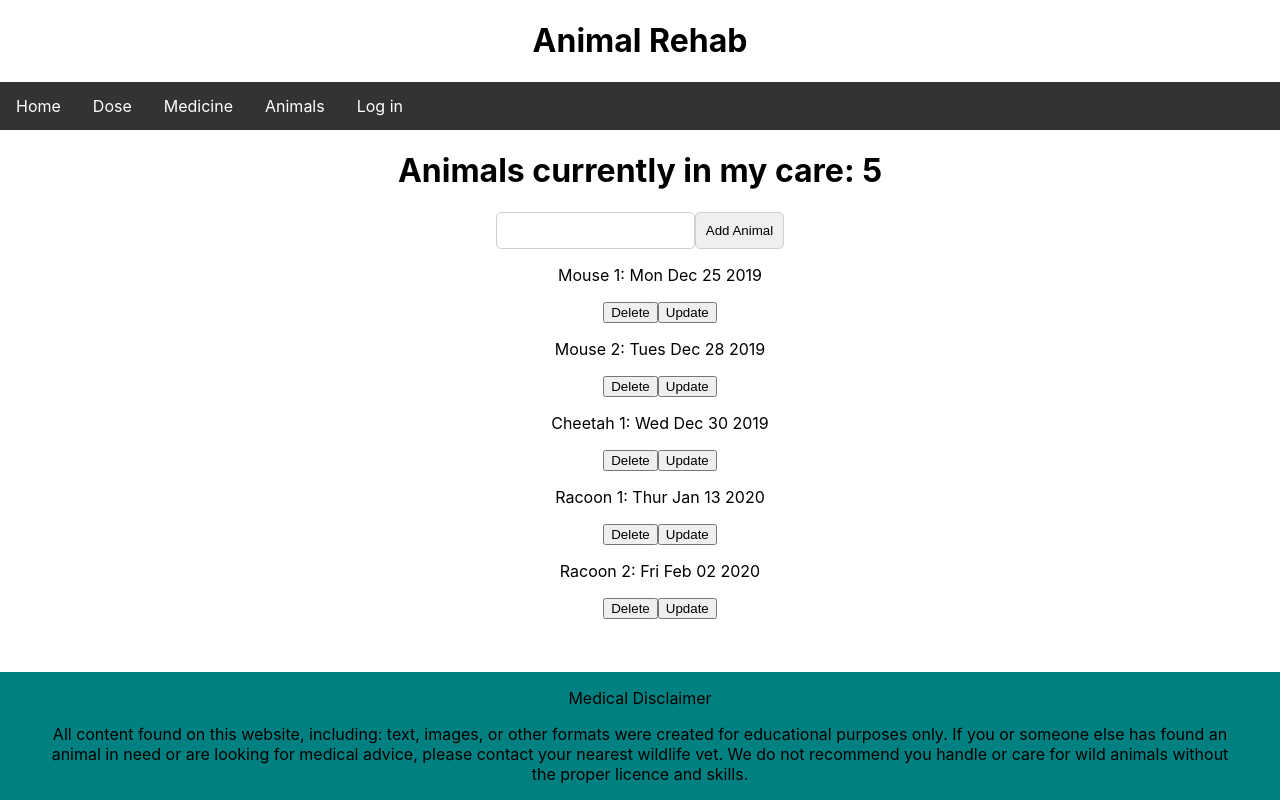
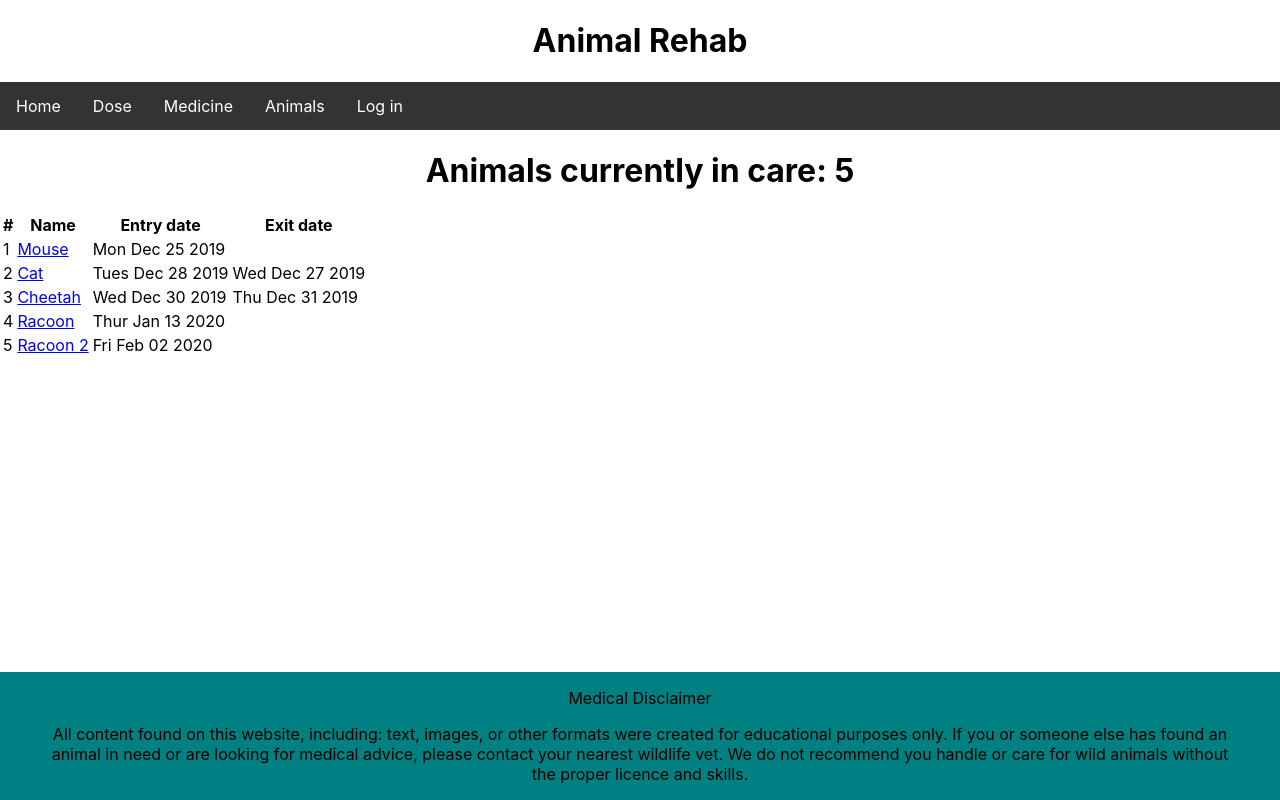
Before and after one commit to Rayxclockwork/AnimalRehab, a React (Create React App) app in the folder animal-rehab/: page /animals in a window 1280 px wide. Built offline with nearby package versions, Linux system fonts and the light colour scheme.

Commit message:
Animals in-care renders with test data

```diff
--- a/animal-rehab/public/data/animals.json
+++ b/animal-rehab/public/data/animals.json
@@ -1,7 +1,32 @@
 [
-	{"name": "Mouse 1", "id": 1, "date": "Mon Dec 25 2019"},
-	{"name": "Mouse 2", "id": 2, "date": "Tues Dec 28 2019"},
-	{"name": "Cheetah 1", "id": 3, "date": "Wed Dec 30 2019"},
-	{"name": "Racoon 1", "id": 4, "date": "Thur Jan 13 2020"},
-	{"name": "Racoon 2", "id": 5, "date": "Fri Feb 02 2020"}
+	{
+		"id": 1,
+		"name": "Mouse",
+		"entryAt": "Mon Dec 25 2019",
+		"exitAt": ""
+	},
+	{
+		"id": 2,
+		"name": "Cat",
+		"entryAt": "Tues Dec 28 2019",
+		"exitAt": "Wed Dec 27 2019"
+	},
+	{
+		"id": 3,
+		"name": "Cheetah",
+		"entryAt": "Wed Dec 30 2019",
+		"exitAt": "Thu Dec 31 2019"
+	},
+	{
+		"id": 4,
+		"name": "Racoon",
+		"entryAt": "Thur Jan 13 2020",
+		"exitAt": ""
+	},
+	{
+		"id": 5,
+		"name": "Racoon 2",
+		"entryAt": "Fri Feb 02 2020",
+		"exitAt": ""
+	}
 ]
--- a/animal-rehab/src/components/AnimalInCare/AnimalInCare.js
+++ b/animal-rehab/src/components/AnimalInCare/AnimalInCare.js
@@ -4,20 +4,20 @@ class AnimalInCare extends React.Component {
 
     constructor(props) {
         super(props);
-        this.state = {
-            updating: false,
-            updateInput: '',
-        };
+        // this.state = {
+        //     updating: false,
+        //     updateInput: '',
+        // };
     }
 
-    handleUpdateInput = (e) => {
-        this.setState({updateInput: e.target.value})
-    }
+    // handleUpdateInput = (e) => {
+    //     this.setState({updateInput: e.target.value})
+    // }
 
-    handleSubmit = () => {
-        this.props.updateAnimal(this.state.updateInput);
-        this.setState({updateInput: '', updating: false});
-    }
+    // handleSubmit = () => {
+    //     this.props.updateAnimal(this.state.updateInput);
+    //     this.setState({updateInput: '', updating: false});
+    // }
 
     render() {
         let { updating, updateInput } = this.state;
--- a/animal-rehab/src/components/Animals/Animals.js
+++ b/animal-rehab/src/components/Animals/Animals.js
@@ -1,109 +1,56 @@
 import React from "react";
 import axios from 'axios';
-import uuid from "uuid";
-import AnimalInCare from "../AnimalInCare/AnimalInCare";
+import { Link } from 'react-router-dom';
 
-//when we have up and running back-end
-const url = 'enter back-end api here'
+const url = '/data/animals.json';
 
-class AnimalIntakeForm extends React.Component {
+class AnimalTable extends React.Component {
   constructor(props) {
     super(props);
+
     this.state = {
-      name: "",
-      animals: [],
-      date: new Date(),
-      time: new Date()
+      animals: []
     };
   }
 
-
-  //use axios with async to get and post when back-end is running
-
-  addAnimal = animalName => {
-    let { date, time } = this.state
-    const animal = {
-      id: uuid.v4(),
-      name: animalName,
-      date: date.toDateString(),
-      time: time.toLocaleTimeString()
-    }
-
-    this.setState(prevState => ({
-      animals: prevState.animals.concat(animal)
-    }));
-
-  }
-
-  removeAnimal = (index) => {
-    //need to use id instead of splicing index
-    let { animals } = this.state
-    animals.splice(index, 1);
-    this.setState({ animals });
-    // this.setState({ animals: animals.filter(id => animals.id !== id) })
-  };
-
-  updateAnimal = (newAnimal) => {
-    this.setState({
-      animals: this.state.animals.map(animal => {
-          if (animal.id === newAnimal.id) {
-              return newAnimal;
-          } else {
-              return animal;
-          }
-      })
-    })
-  }
-
-  handleChange = (e) => {
-    this.setState({ name: e.target.value });
-  };
-
-  handleSubmit = (e) => {
-    if (this.state.name) {
-      this.addAnimal(this.state.name)
-      this.setState({ name: "" });
-    }
-    e.preventDefault();
-  }
-
   async componentDidMount() {
-    //dummy data to render animals
-    const response = await axios.get('/data/animals.json');
+    const response = await axios.get(url);
 
     this.setState({
       animals: response.data
-    })
+    });
   }
 
   render() {
-    let { animals, name } = this.state
     return (
       <>
-        <h1>Animals currently in my care: {animals.length}</h1>
+        <h1>Animals currently in care: {this.state.animals.length}</h1>
 
-        <form className="animalForm" onSubmit={this.handleSubmit}>
-            <input type="text" value={name} onChange={e => this.handleChange(e)} />
-            <input type="submit" value="Add Animal" />
-        </form>
-
-        <ul>
-          {animals.map((animals, index) =>
-            <AnimalInCare
-                removeAnimal={this.removeAnimal}
-                updateAnimal={this.updateAnimal}
-                key={animals.id}
-                animal={animals}
-                index={index}
-              />
-            )}
-        </ul>
+        <table>
+          <thead>
+            <tr>
+              <th>#</th>
+              <th>Name</th>
+              <th>Entry date</th>
+              <th>Exit date</th>
+            </tr>
+          </thead>
+          <tbody>
+            {this.state.animals.map(animal => (
+              <tr>
+                <td>{animal.id}</td>
+                <td>
+                  <Link to={`/animals/${animal.id}`}>{animal.name}</Link>
+                </td>
+                <td>{animal.entryAt}</td>
+                <td>{animal.exitAt}</td>
+              </tr>
+            ))}
+          </tbody>
+        </table>
       </>
     );
   }
 }
 
-
-
-
-export default AnimalIntakeForm;
+export default AnimalTable;
```
